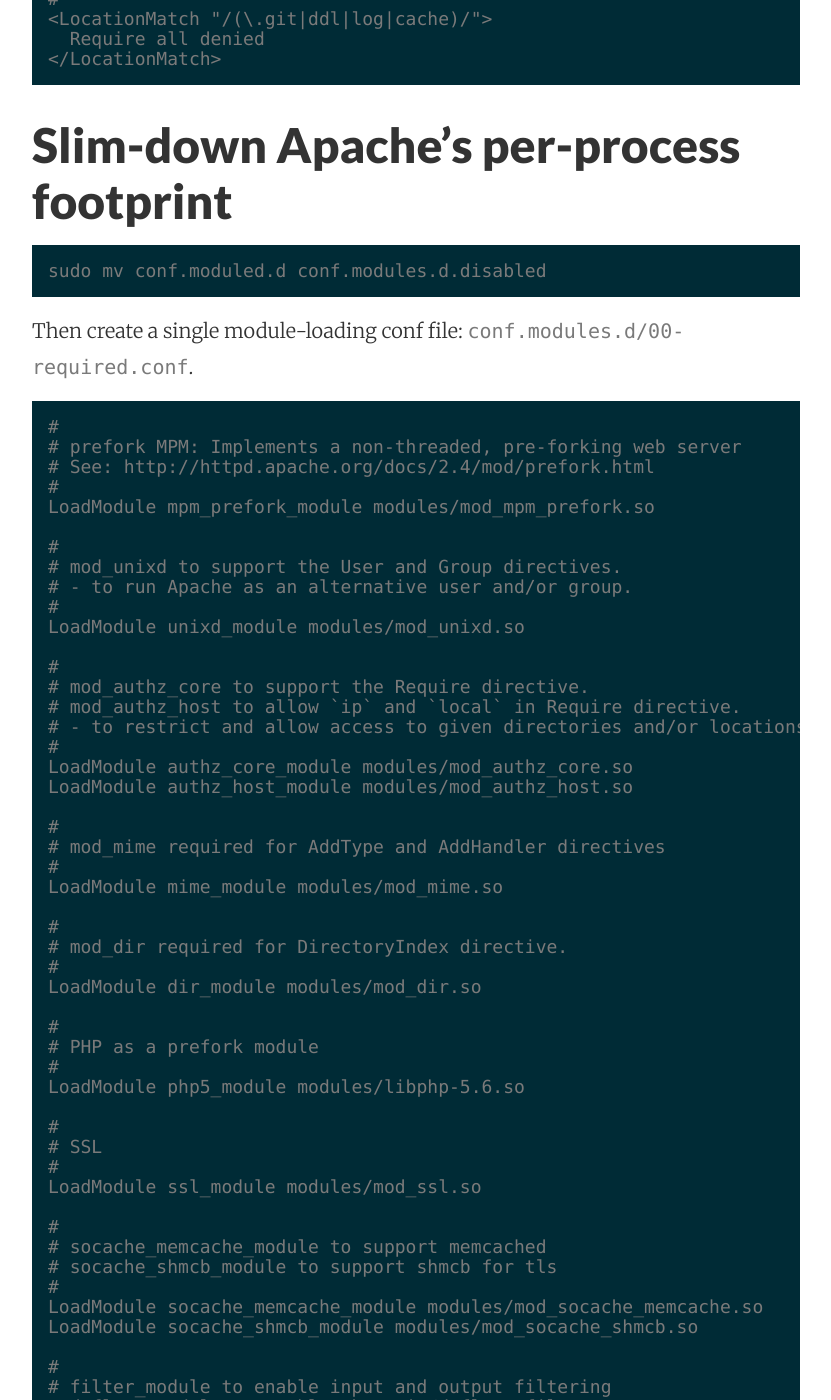
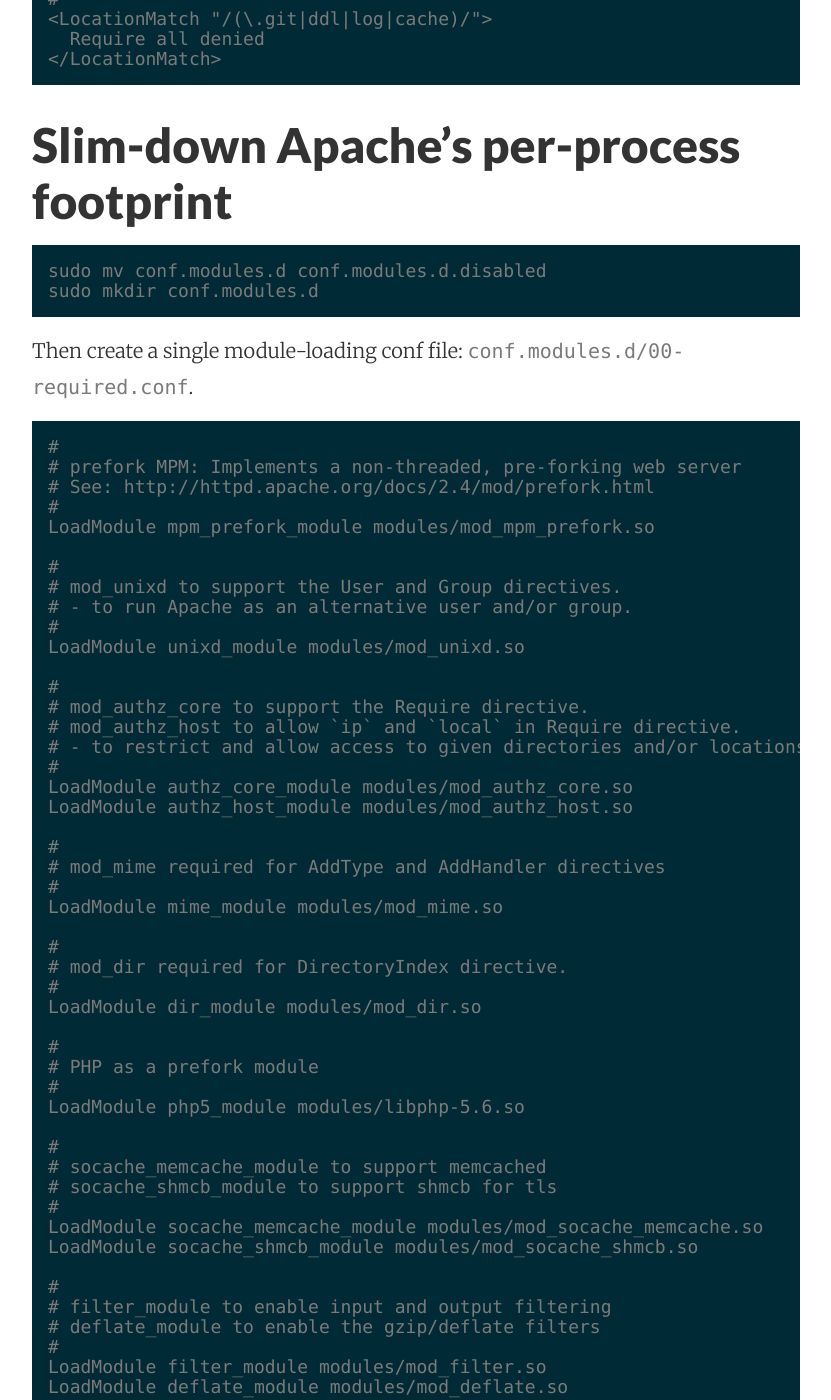
Before and after one commit to mattymaloney/mattymaloney.github.io, a Jekyll site: the page built from _posts/2016-06-02-lap-http-only-for-aws-elb-ec2.md, in a window 1280 px wide and 1400 px high, scrolled down 7783 px. Shown: the whole window, without its empty margins (224-1055 px from the left). Built offline with Jekyll 4.4.1, drawn with Linux system fonts in a browser that asks for light colours; some of the changed text lies outside the part shown.

Commit message:
Created 2016-06-02-lap-http-only-for-aws-elb-ec2.md

````diff
--- a/_posts/2016-06-02-lap-http-only-for-aws-elb-ec2.md
+++ b/_posts/2016-06-02-lap-http-only-for-aws-elb-ec2.md
@@ -311,7 +311,8 @@ AddType application/x-font-woff .woff
 ## Slim-down Apache's per-process footprint
 
 ```
-sudo mv conf.moduled.d conf.modules.d.disabled
+sudo mv conf.modules.d conf.modules.d.disabled
+sudo mkdir conf.modules.d
 ```
 
 Then create a single module-loading conf file: `conf.modules.d/00-required.conf`.
@@ -353,11 +354,6 @@ LoadModule dir_module modules/mod_dir.so
 LoadModule php5_module modules/libphp-5.6.so
 
 #
-# SSL
-#
-LoadModule ssl_module modules/mod_ssl.so
-
-#
 # socache_memcache_module to support memcached
 # socache_shmcb_module to support shmcb for tls
 #
@@ -382,6 +378,7 @@ LoadModule alias_module modules/mod_alias.so
 As far as I can tell, these are the only modules we need... so far. We'll see what else specifically is needed by phpMyAdmin and WordPress.
 
 The `log_config_module` can probably be removed as well since we're not using any custom log lines.
+
 
 ## Clean out other unnecessary configuration data
 
````
